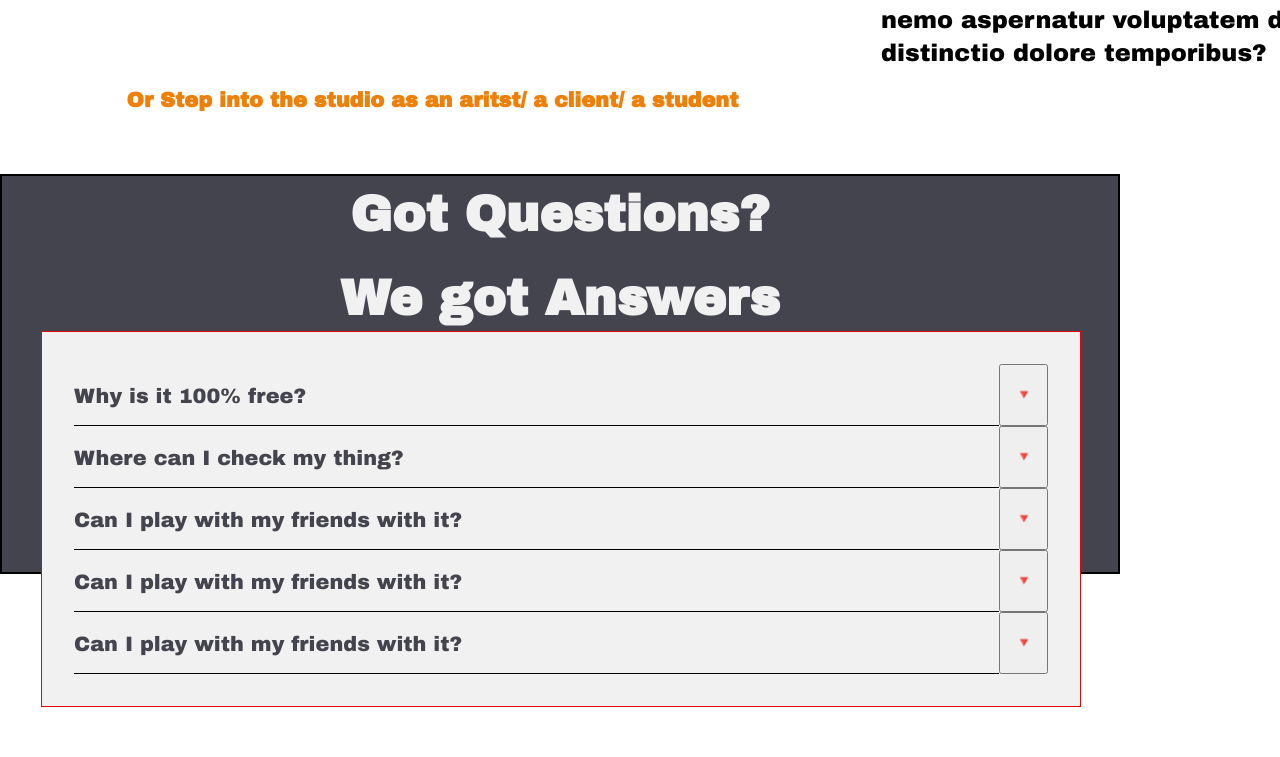
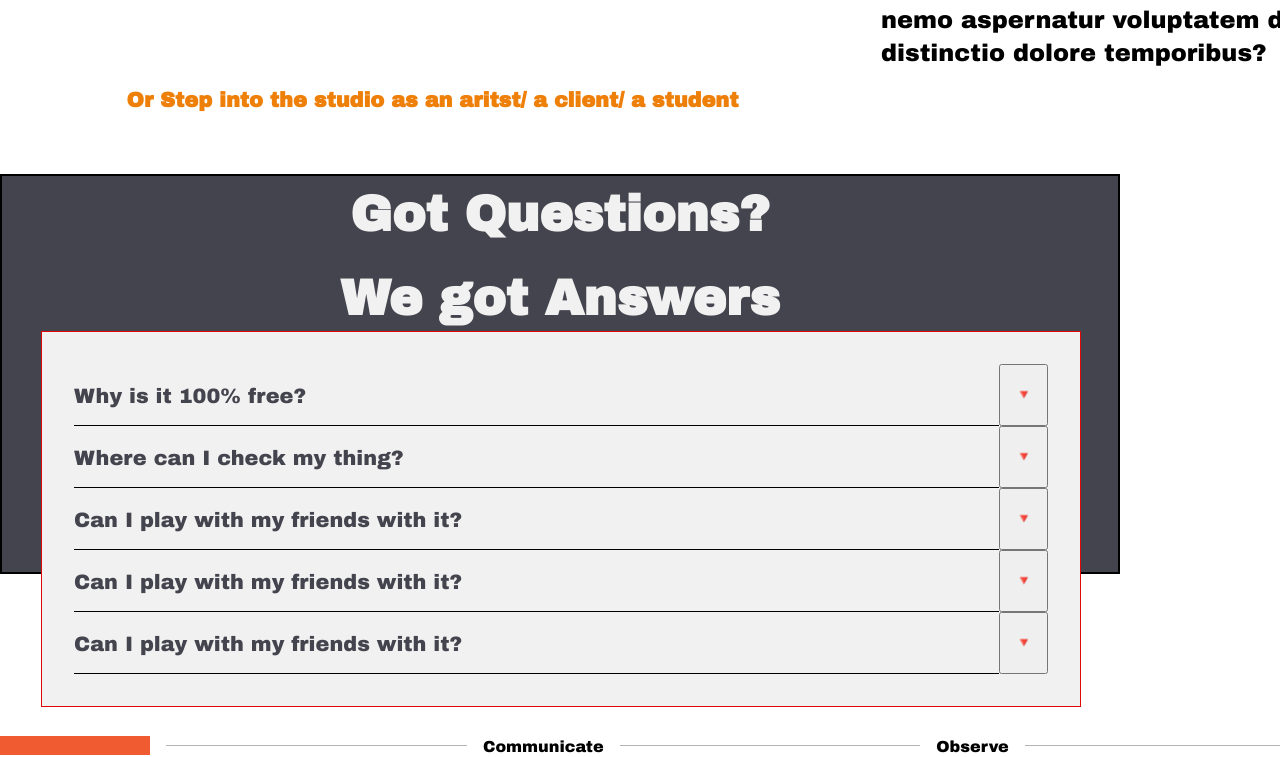
Before and after one commit to explorerRhythm/Pixel-Boner-Website-Testing, a plain HTML site: page index.html in a window 1280 px wide. Shown: the part 2055-2812 px from the top of the page. Before the commit the page ends 2762 px from the top, so only its background shows below. Drawn offline with Linux system fonts and the light colour scheme; files whose address does not match are found by name.

Commit message:
add margin top to be more modern

```diff
--- a/css/style.css
+++ b/css/style.css
@@ -390,8 +390,11 @@ button{
   display: flex;
   justify-content: center;
   align-items: center;
+  margin-top: 5rem;
 }
-
+/* #after-faq{
+  margin-top: 20rem;
+} */
 /* UTILITIES */
 
 .zindex {
--- a/index.html
+++ b/index.html
@@ -254,7 +254,17 @@
         </div>
       </div>
     </div>
-
+    <section class="keywords" id="after-faq">
+      <div class="keywords-container">
+        <div class="orange-colored"></div>
+        <div class="thinner"></div>
+        <div class="keyword">Communicate</div>
+        <div class="thinner"></div>
+        <div class="keyword">Observe</div>
+        <div class="thinner"></div>
+        <div class="keyword">Create</div>
+      </div>
+    </section>
     <!-- ================= TESTIMONIALS ================= -->
 
     <!-- ================= ABOUT ================= -->
--- a/js/main.js
+++ b/js/main.js
@@ -1,13 +1,16 @@
 const answer = document.querySelectorAll(".answer");
 const toggleButton = document.querySelectorAll(".question button");
 const question = document.querySelectorAll(".question");
+const pushLine = document.querySelector("#after-faq");
 for (let i = 0; i < answer.length; i++) {
   toggleButton[i].addEventListener("click", function (e) {
     e.stopPropagation();
     if (answer[i].style.display === "none" || answer[i].style.display === "") {
       answer[i].style.display = "block";
+      pushLine.style.marginTop = "20rem";
     } else {
       answer[i].style.display = "none";
+      pushLine.style.marginTop = "10rem";
     }
   });
 }
@@ -18,8 +21,10 @@ question.forEach((para, index) => {
       answer[index].style.display === ""
     ) {
       answer[index].style.display = "block";
+      pushLine.style.marginTop = "20rem";
     } else {
       answer[index].style.display = "none";
+      pushLine.style.marginTop = "10rem";
     }
   });
 });
```
